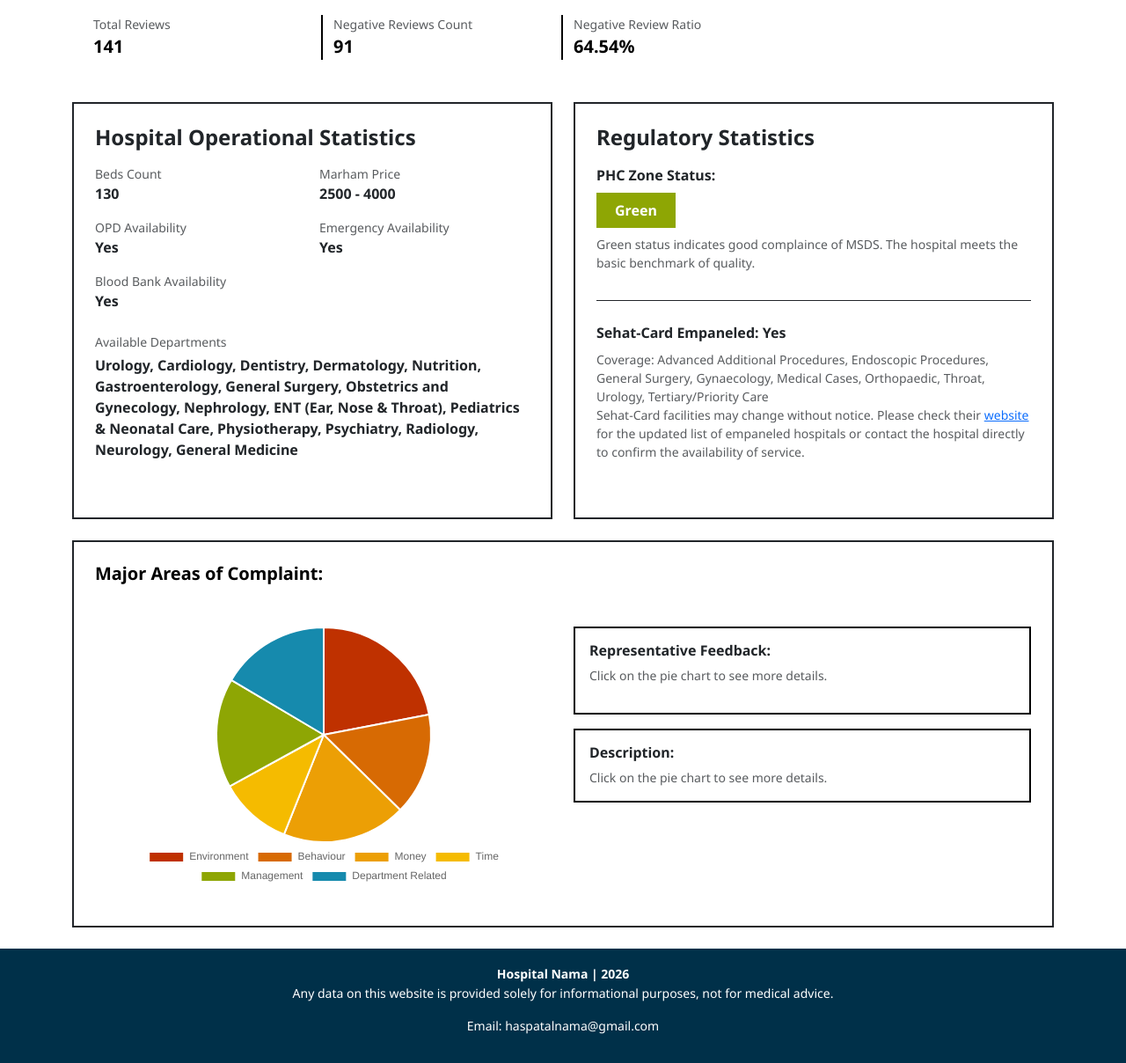
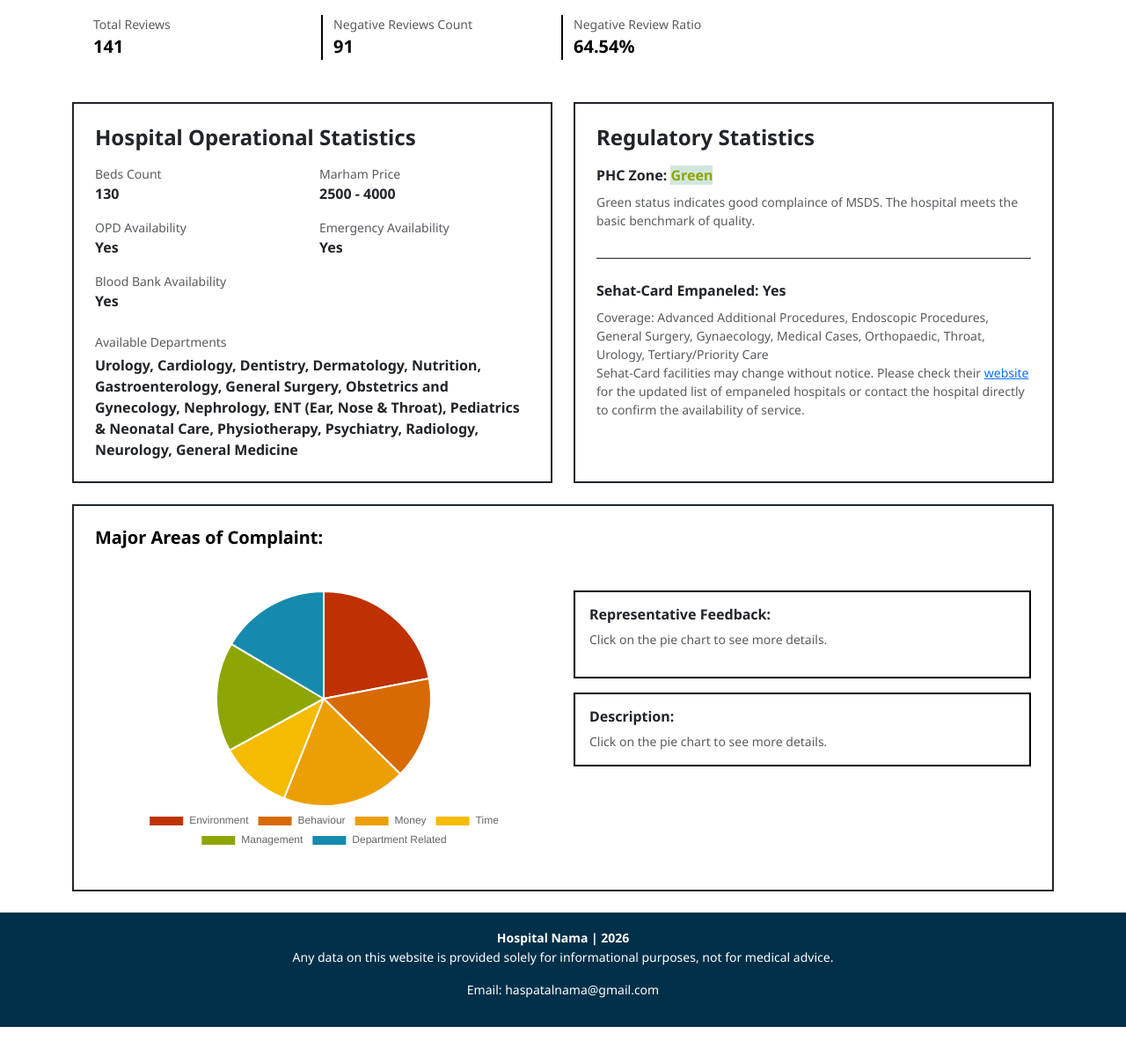
Before and after one commit to zoyaAzfar/hospital-nama, a Flask app: page /hospital/1 in a window 1280 px wide. Shown: the part 247-1455 px from the top of the page at 88% size. After the commit the page ends 1414 px from the top, so only its background shows below. Run offline with Flask 3, Linux system fonts and the light colour scheme; data comes from the database, SQL or seed files in the repository; some web fonts are replaced.

Commit message:
Update PHC Zone status display and styles
Refactor PHC Zone status display and styling.

```diff
--- a/templates/detail.html
+++ b/templates/detail.html
@@ -25,13 +25,6 @@
 .btn,.rounded,.shadow-sm{border-radius:0!important;box-shadow:none!important}
 .border-end{border-right:2px solid #000!important}
 h1,h5,h6{font-weight:700}
-    #stat-phc-zone{
-    border:none !important;
-    border-radius:0;
-    display:inline-block;
-    min-width:90px;
-    text-align:center;
-}
 
 @media(min-width:768px){
     .chart-container{
@@ -109,8 +102,11 @@
             <h4 class="fw-bold mb-3 text-dark">Regulatory Statistics</h4>
 
             <div class="mb-4 pb-3 border-bottom border-dark">
-                <span class="fw-bold text-dark d-block mb-2">PHC Zone Status:</span>
-                <span id="stat-phc-zone" class="p-2 fw-bold">-</span>
+                <span class="fw-bold text-dark">
+                    PHC Zone:
+                    <span id="stat-phc-zone">-</span>
+                </span>
+
                 <p id="stat-phc-desc" class="text-muted small mt-2 d-none"></p>
             </div>
 
@@ -355,34 +351,28 @@
     switch(phcZoneValue){
 
     case "green":
-        phcBadge.style.backgroundColor="#8ea604";
-        phcBadge.style.color="white";
+        phcBadge.style.color = "#8ea604";
         break;
 
     case "blue":
-        phcBadge.style.backgroundColor="#168aad";
-        phcBadge.style.color="white";
+        phcBadge.style.color = "#168aad";
         break;
 
     case "renewal":
-        phcBadge.style.backgroundColor="#ec9f05";
-        phcBadge.style.color="black";
+        phcBadge.style.color = "#ec9f05";
         break;
 
     case "grey":
-        phcBadge.style.backgroundColor="#888";
-        phcBadge.style.color="white";
+        phcBadge.style.color = "#888";
         break;
 
     case "red":
-        phcBadge.style.backgroundColor="#bf3100";
-        phcBadge.style.color="white";
+        phcBadge.style.color = "#bf3100";
         break;
 
     default:
-        phcBadge.style.backgroundColor="#d76a03";
-        phcBadge.style.color="white";
-    }
+        phcBadge.style.color = "#555";
+}
 
     const majorLabels = ["Environment", "Behaviour", "Money", "Time", "Management", "Department Related"];
     const majorValues = [
```
